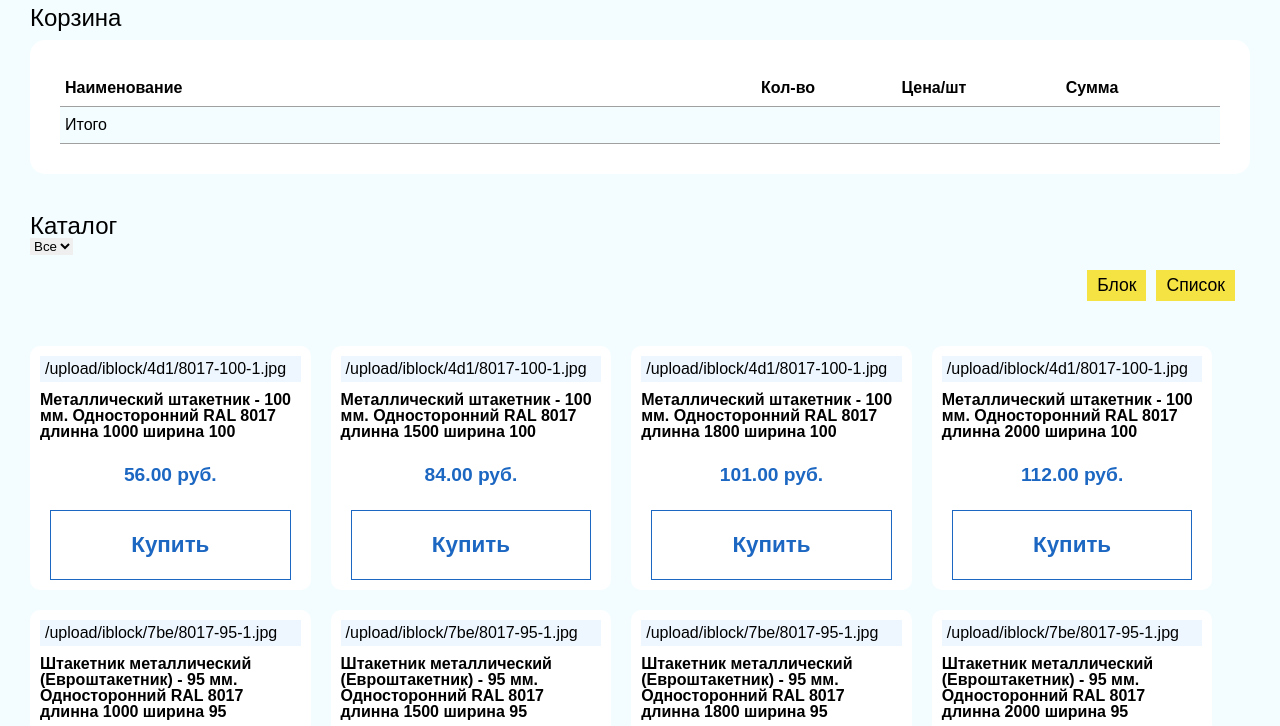
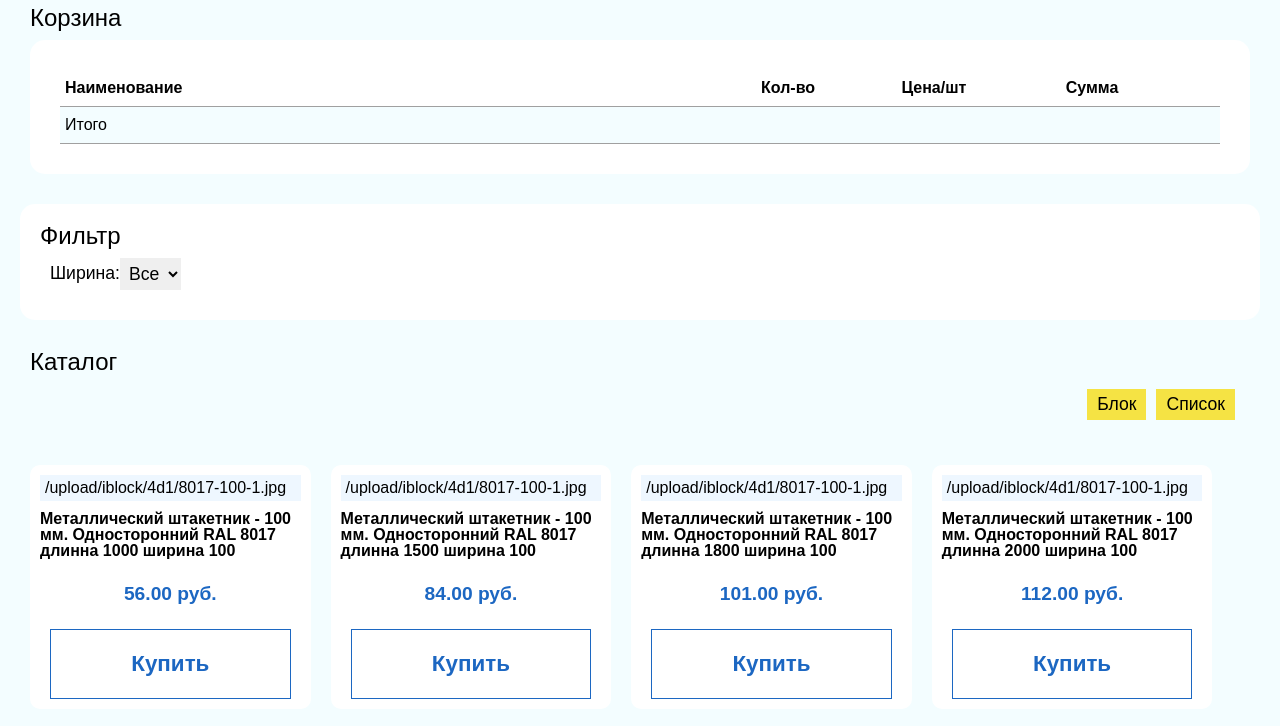
Before and after one commit to SeriousAntoxa/test-task-for-Vistegra, a website built with webpack: page index.html in a window 1280 px wide. Shown: the part 66-792 px from the top of the page. Built offline with nearby package versions, Linux system fonts and the light colour scheme.

Commit message:
feat: add style filter

```diff
--- a/index.html
+++ b/index.html
@@ -38,16 +38,21 @@
           </table>
         </section>
 
+        <aside class="filter">
+          <h2 class="filter__title">Фильтр</h2>
+          <div class="filter-width">
+            <p class="filter-width__title">Ширина:</p>
+            <select class="filter-width__items" name="selectWidth" id="selectWidth">
+              <option class="filter-width__item" selected value="0">Все</option>
+              <option class="filter-width__item" value="95">95</option>
+              <option class="filter-width__item" value="100">100</option>
+              <option class="filter-width__item" value="130">130</option>
+            </select>
+          </div>
+        </aside>
+
         <section class="catalog block">
           <h2 class="catalog__title title">Каталог</h2>
-          <div class="catalog__filter">
-            <select class="catalog__filter-width" name="selectWidth" id="selectWidth">
-              <option selected value="0">Все</option>
-              <option value="95">95</option>
-              <option value="100">100</option>
-              <option value="130">130</option>
-            </select>
-          </div>
           <div class="catalog__settings">
             <button class="settings__btn btn_block">Блок</button>
             <button class="settings__btn btn_list">Список</button>
--- /dev/null
+++ b/styles/filter.scss
@@ -0,0 +1,17 @@
+.filter {
+  padding: 20px;
+  background-color: #ffffff;
+  border-radius: 15px;
+}
+
+.filter-width {
+  padding: 10px;
+  font-size: 1.1rem;
+  display: flex;
+  align-items: center;
+}
+
+.filter-width__items {
+  font-size: 1.1rem;
+  padding: 5px;
+}
--- a/styles/main.scss
+++ b/styles/main.scss
@@ -1,4 +1,5 @@
 @import "./normalize";
 @import "./common";
 @import "./basket";
+@import "./filter";
 @import "./catalog";
```
Also changed, not shown: dist/index.css, 1 other file.
